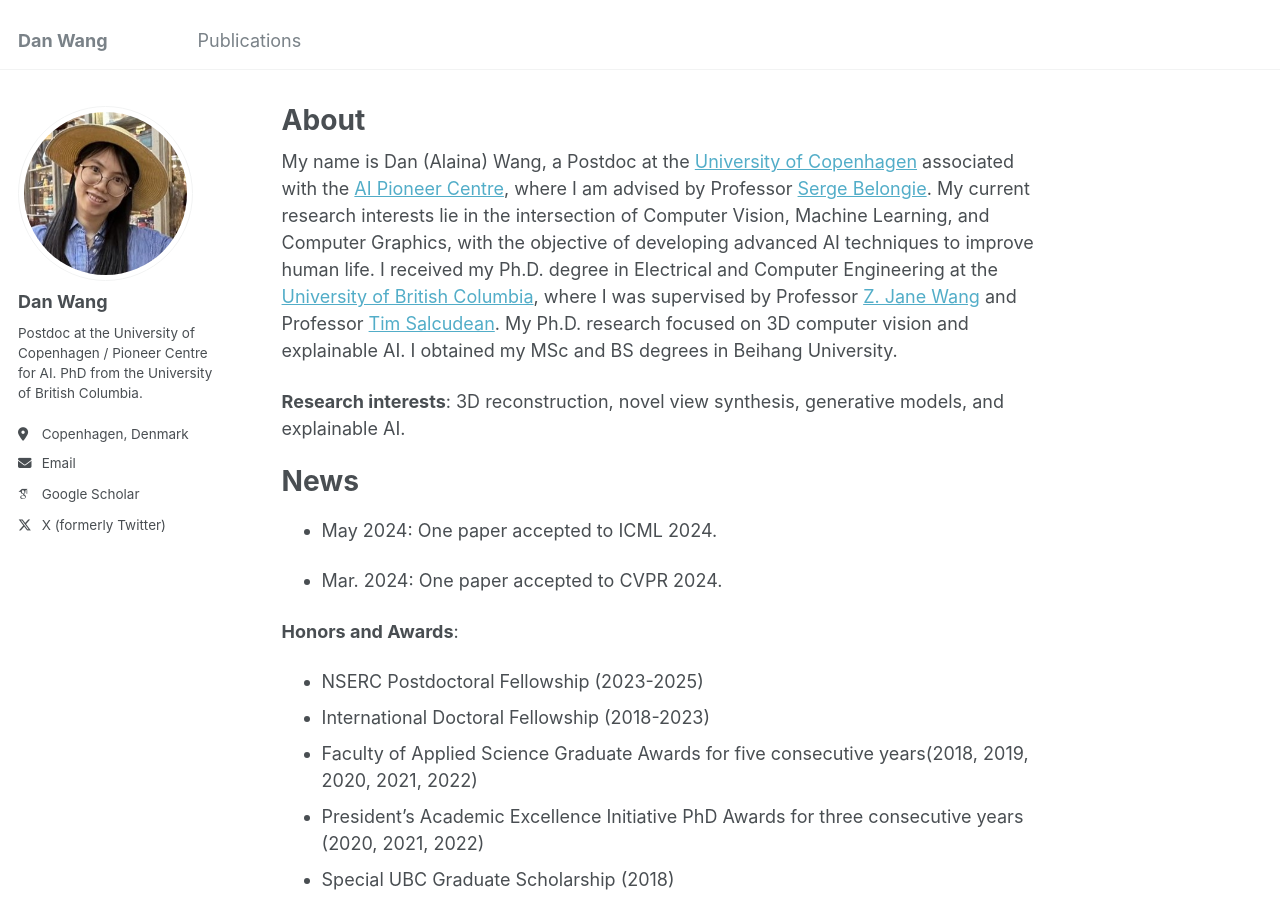
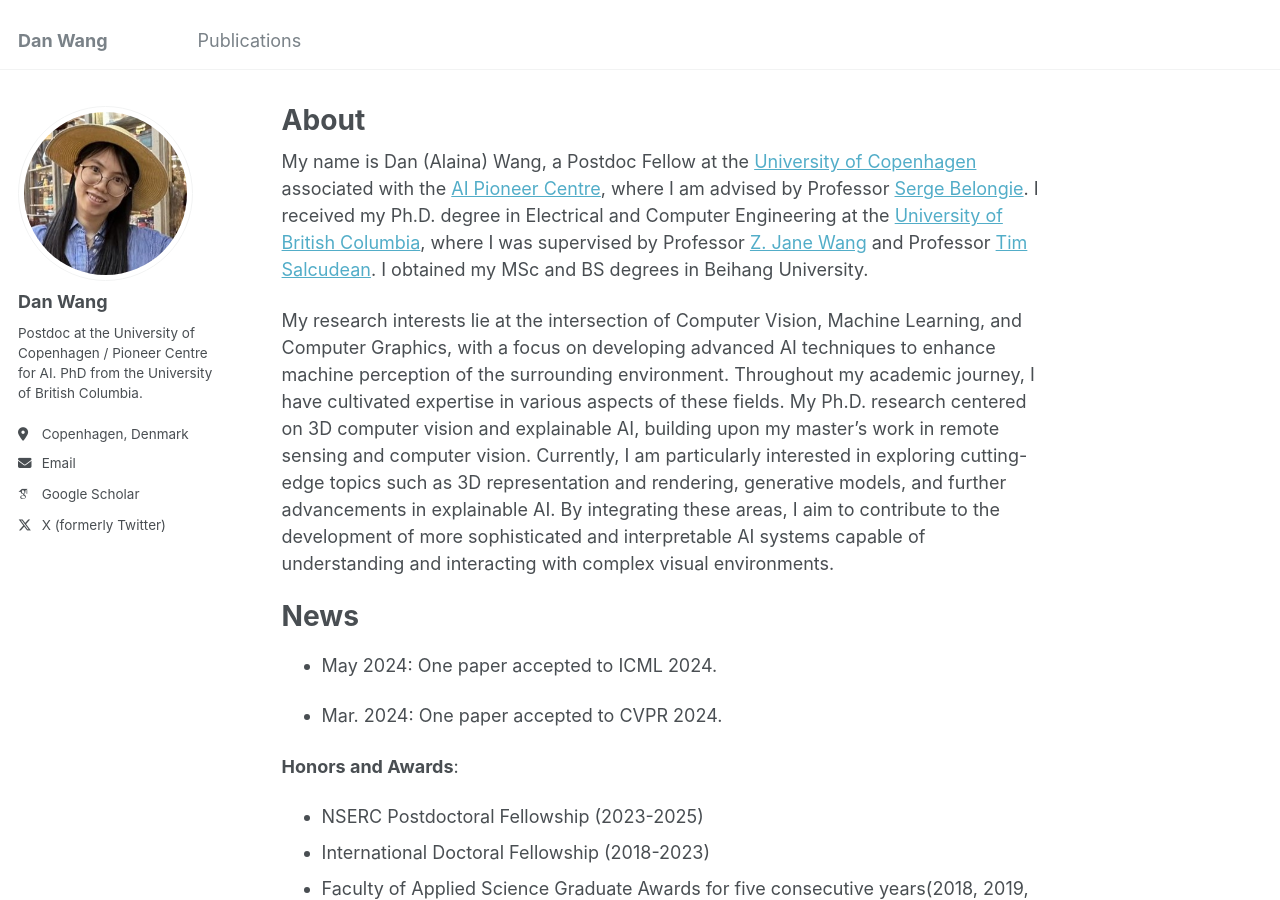
Before and after one commit to danalaina/danalaina.github.io, a Jekyll site: the page built from _pages/about.md, in a window 1280 px wide and 900 px high. Built offline with Jekyll 4.4.1, drawn with Linux system fonts in a browser that asks for light colours; some web fonts are replaced.

Commit message:
update interest

```diff
--- a/_pages/about.md
+++ b/_pages/about.md
@@ -7,9 +7,9 @@ redirect_from:
   - /about.html
 ---
 
-My name is Dan (Alaina) Wang, a Postdoc at the [University of Copenhagen](https://www.ku.dk/english/) associated with the [AI Pioneer Centre](https://www.aicentre.dk/), where I am advised by Professor [Serge Belongie](https://www.belongielab.org/). My current research interests lie in the intersection of Computer Vision, Machine Learning, and Computer Graphics, with the objective of developing advanced AI techniques to improve human life. I received my Ph.D. degree in Electrical and Computer Engineering at the [University of British Columbia](https://www.ubc.ca/), where I was supervised by Professor [Z. Jane Wang](https://people.ece.ubc.ca/~zjanew/) and Professor [Tim Salcudean](https://bmiai.ubc.ca/people/tim-salcudean). My Ph.D. research focused on 3D computer vision and explainable AI. I obtained my MSc and BS degrees in Beihang University.
+My name is Dan (Alaina) Wang, a Postdoc Fellow at the [University of Copenhagen](https://www.ku.dk/english/) associated with the [AI Pioneer Centre](https://www.aicentre.dk/), where I am advised by Professor [Serge Belongie](https://www.belongielab.org/). I received my Ph.D. degree in Electrical and Computer Engineering at the [University of British Columbia](https://www.ubc.ca/), where I was supervised by Professor [Z. Jane Wang](https://people.ece.ubc.ca/~zjanew/) and Professor [Tim Salcudean](https://bmiai.ubc.ca/people/tim-salcudean). I obtained my MSc and BS degrees in Beihang University.
 
-**Research interests**: 3D reconstruction, novel view synthesis, generative models, and explainable AI.
+My research interests lie at the intersection of Computer Vision, Machine Learning, and Computer Graphics, with a focus on developing advanced AI techniques to enhance machine perception of the surrounding environment. Throughout my academic journey, I have cultivated expertise in various aspects of these fields. My Ph.D. research centered on 3D computer vision and explainable AI, building upon my master's work in remote sensing and computer vision. Currently, I am particularly interested in exploring cutting-edge topics such as 3D representation and rendering, generative models, and further advancements in explainable AI. By integrating these areas, I aim to contribute to the development of more sophisticated and interpretable AI systems capable of understanding and interacting with complex visual environments.
 
 News
 ======
```
Also changed, not shown: _pages/publications_onepage.md (+8 -6 lines).
